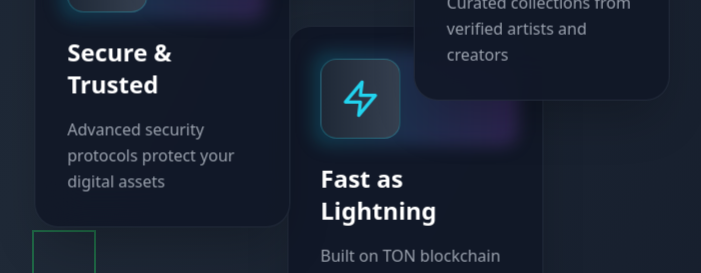
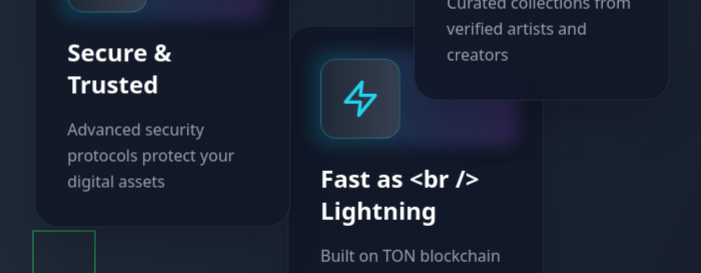
Before and after one commit to payton-ggg/ton-marketplace, a React (Vite) app: page / in a window 1280 px wide. Shown: the part 1765-2038 px from the top of the page, without its empty margins (288-989 px from the left). Built offline with nearby package versions, Linux system fonts and the light colour scheme.

Commit message:
fix: correct feature title formatting in App component
The title "Fast as Lightning" was updated to include a line break for better display formatting. The HTML break tag was added to split the title across two lines while maintaining the same content.

```diff
--- a/src/App.tsx
+++ b/src/App.tsx
@@ -36,7 +36,7 @@ function App() {
   const features = [
     {
       icon: Zap,
-      title: "Fast as Lightning",
+      title: "Fast as <br /> Lightning",
       description:
         "Built on TON blockchain for instant transactions and minimal fees",
     },
```
